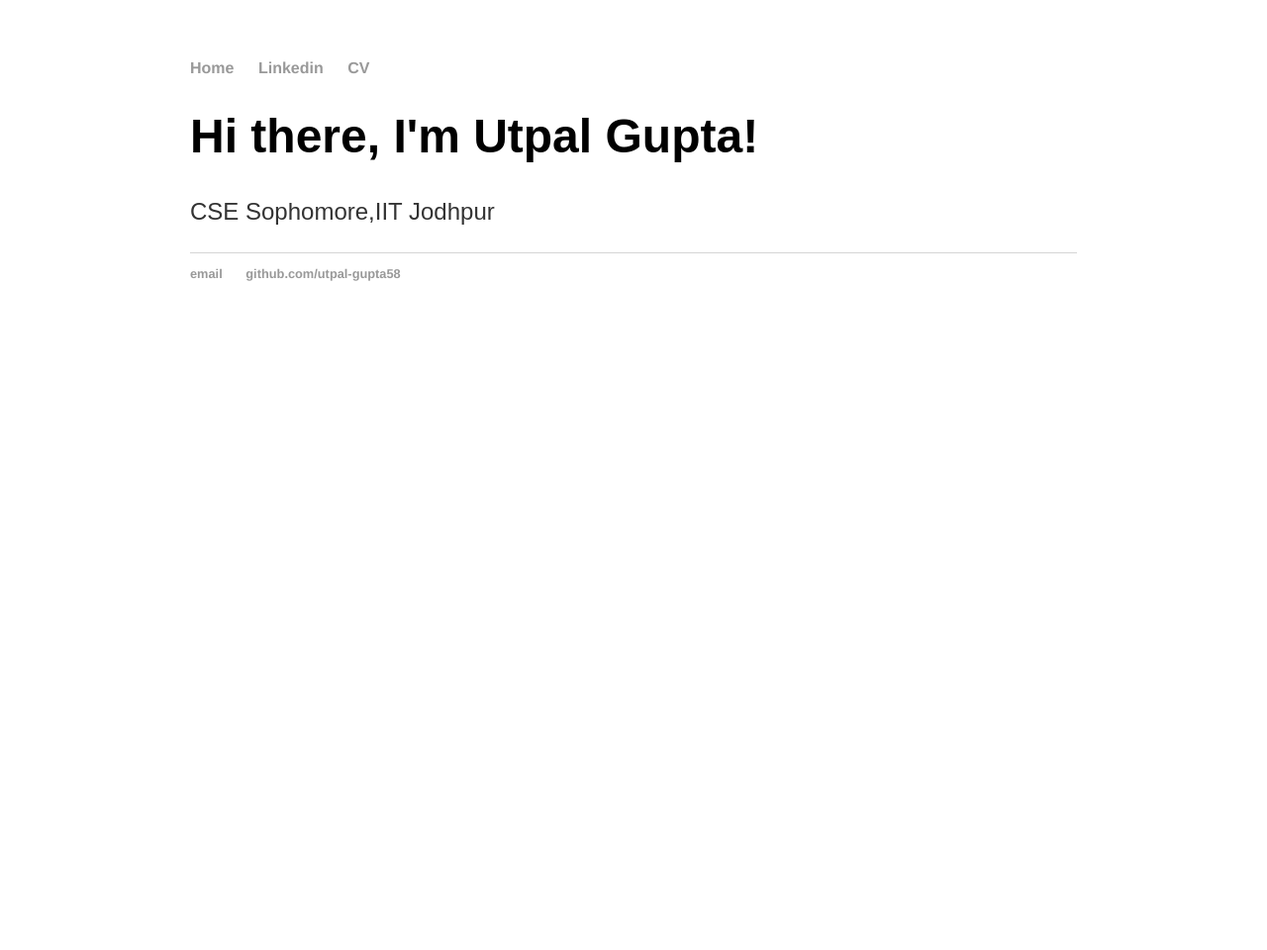
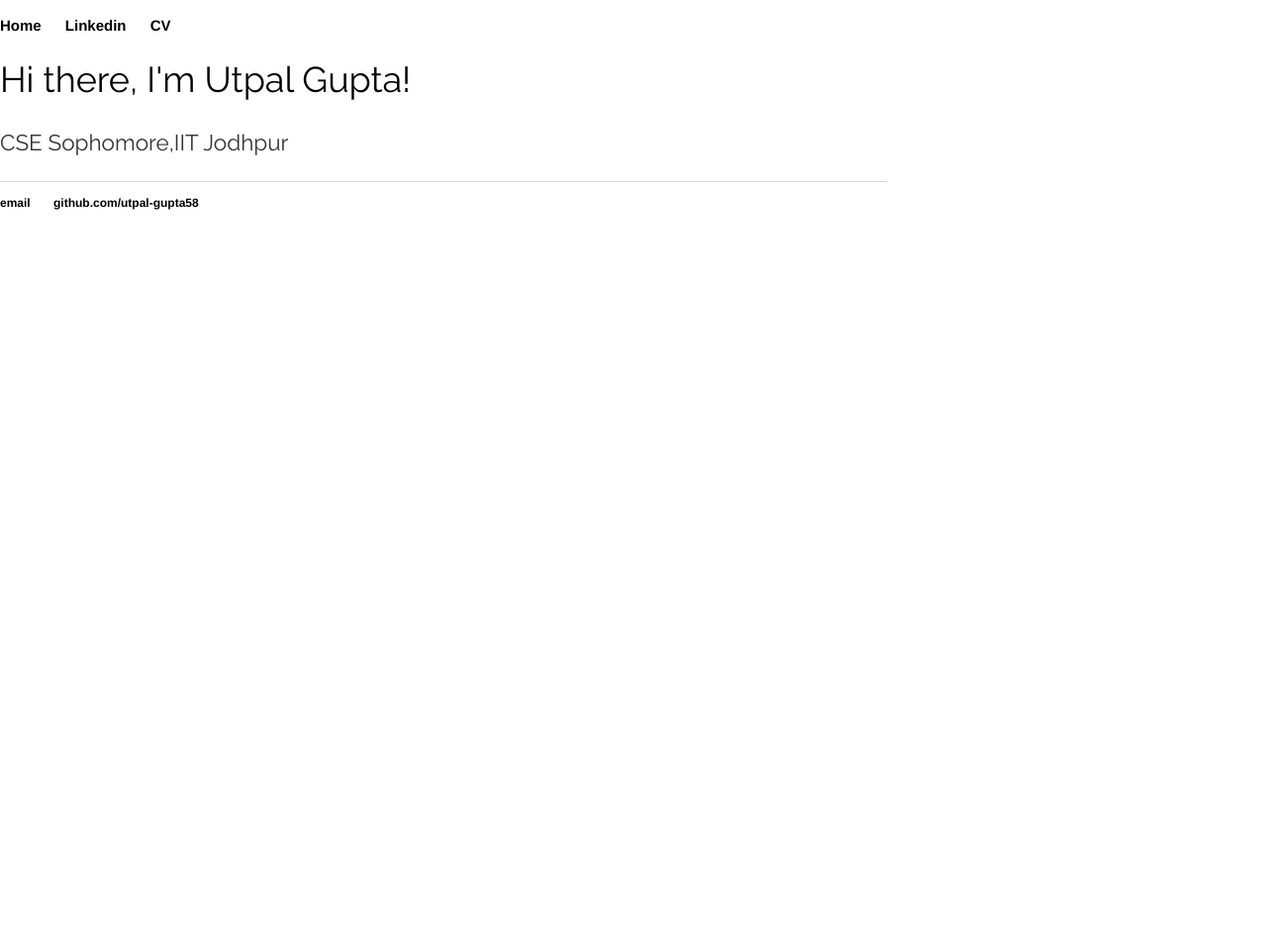
Before and after one commit to utpalgupta/utpal-gupta58.github.io, a Jekyll site: the page built from index.html, in a window 1280 px wide. Shown: the whole page at 99% size. Built offline with Jekyll 4.4.1, drawn with Linux system fonts in a browser that asks for light colours; after the commit the page ends 915 px from its top, so only the background shows below that.

Commit message:
Update default.html

```diff
--- a/_layouts/default.html
+++ b/_layouts/default.html
@@ -5,6 +5,10 @@
 		<!-- link to main stylesheet -->
 		<link rel="stylesheet" type="text/css" href="/css/main.css">
 	</head>
+	<meta charset="UTF-8">
+        <meta name="viewport" content="width=device-width, initial-scale=1">
+        <link rel="stylesheet" href="https://www.w3schools.com/w3css/4/w3.css">
+        <link rel="stylesheet" href="https://fonts.googleapis.com/css?family=Raleway">
 	<style>
          body,h1 {font-family: "Raleway", sans-serif}
          body, html {height: 100%}
```
